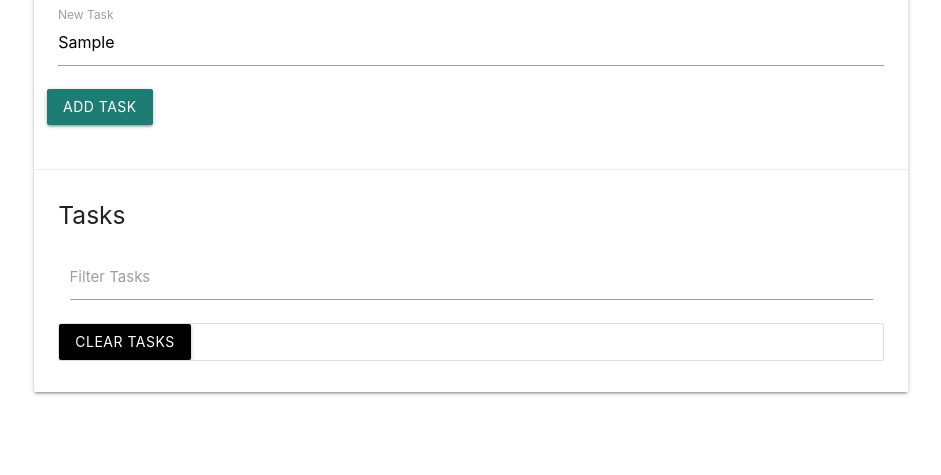
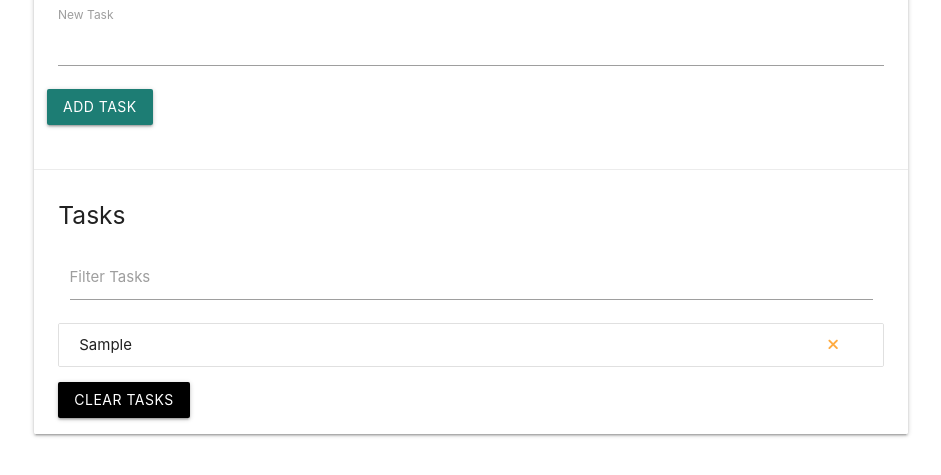
Before and after one commit to jt227b/Task-List, a plain HTML site: page index.html in a window 1280 px wide. Both pictures are taken after typing "Sample" into the empty fields and a click on the input "Add Task". Shown: the part 67-542 px from the top of the page, without its empty margins (169-1110 px from the left). Drawn offline with nearby package versions, Linux system fonts and the light colour scheme.

Commit message:
Added function to remove task

```diff
--- a/app.js
+++ b/app.js
@@ -12,11 +12,13 @@ loadEventListeners();
 function loadEventListeners() {
   // Add task event
   form.addEventListener("submit", addTask);
+  // Remove task event
+  taskList.addEventListener("click", removeTask);
 }
 
 // Add Task
 function addTask(e) {
-  if (taskInput.value === " ") {
+  if (taskInput.value === "") {
     alert("Add a task");
   }
 
@@ -30,7 +32,24 @@ function addTask(e) {
   const link = document.createElement("a");
   // Add Class
   link.className = "delete-item secondary-content";
+  // Add icon html
+  link.innerHTML = '<i class="fa fa-remove"></i>';
+  // Append the link to li
+  li.appendChild(link);
+
+  // Append li to ul
+  taskList.appendChild(li);
+
+  // Clear Input
+  taskInput.value = "";
 
   // Always prevent default from happening by:
   e.preventDefault();
 }
+
+// Remove Task
+function removeTask(e) {
+  if (e.target.parentElement.classList.contains("delete-item")) {
+    e.target.parentElement.parentElement.remove();
+  }
+}
--- a/index.html
+++ b/index.html
@@ -23,7 +23,7 @@
               <div class="row">
                 <form id="task-form">
                   <div class="input-field col s12">
-                    <input type="text" name="text" id="task" />
+                    <input type="text" name="task" id="task" />
                     <label for="task">New Task</label>
                   </div>
                   <input type="submit" value="Add Task" class="btn" />
@@ -36,9 +36,8 @@
                 <input type="text" name="filter" id="filter" />
                 <label for="filter">Filter Tasks</label>
               </div>
-              <ul class="collection">
-                <a href="#" class="clear-task btn black">Clear Tasks</a>
-              </ul>
+              <ul class="collection"></ul>
+              <a href="#" class="clear-task btn black">Clear Tasks</a>
             </div>
           </div>
         </div>
```
